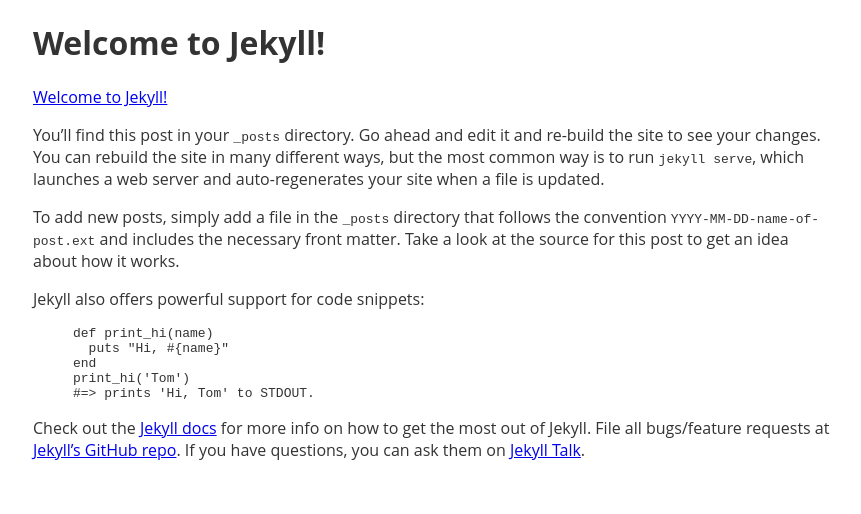
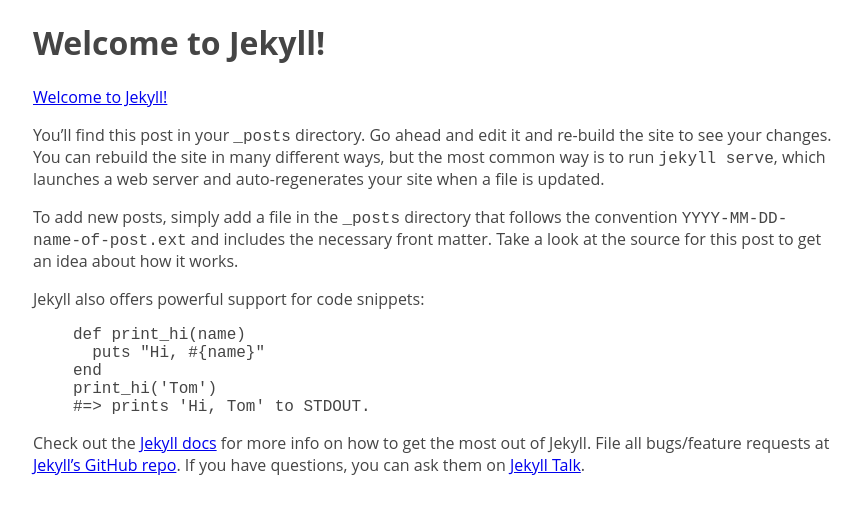
Before and after one commit to donqustix/donqustix.github.io, a Jekyll site: the page built from _posts/2019-07-14-welcome-to-jekyll.markdown, in a window 1280 px wide. Shown: the top 514 px of the page, without its empty margins (207-1068 px from the left). Built offline with Jekyll 4.4.1, drawn with Linux system fonts in a browser that asks for light colours.

Commit message:
commit changes

```diff
--- a/_layouts/default.html
+++ b/_layouts/default.html
@@ -4,12 +4,6 @@
         <meta charset="UTF-8" name="viewport" content="width=device-width, initial-scale=1">
         <link href="{{ '/assets/css/main.css' | relative_url }}" rel="stylesheet">
         <title>{{ page.title }}</title>
-<style>
-body {
-  width: 800px;
-  margin: 0 auto;
-}
-</style>
     </head>
     <body>
         <h1>{{ page.title }}</h1>
--- a/assets/css/main.scss
+++ b/assets/css/main.scss
@@ -1,10 +1,9 @@
 ---
 ---
 
-$font-stack: "Open Sans", sans-serif;
-$primary-color: #333;
-
 body {
-    font: 100% $font-stack;
-    color: $primary-color;
+    font: 16px "Open Sans", sans-serif;
+    color: #454545;
+    max-width: 800px;
+    margin: 0 auto;
 }
```
